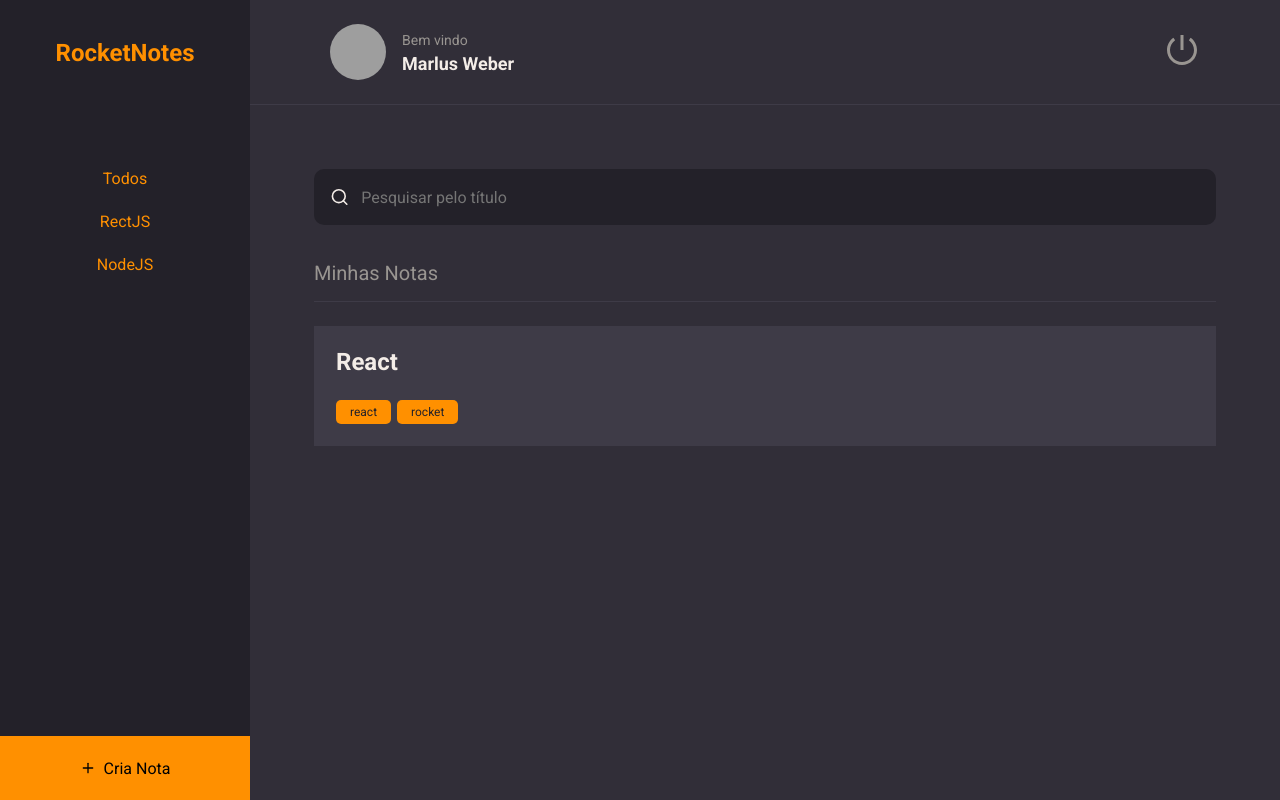
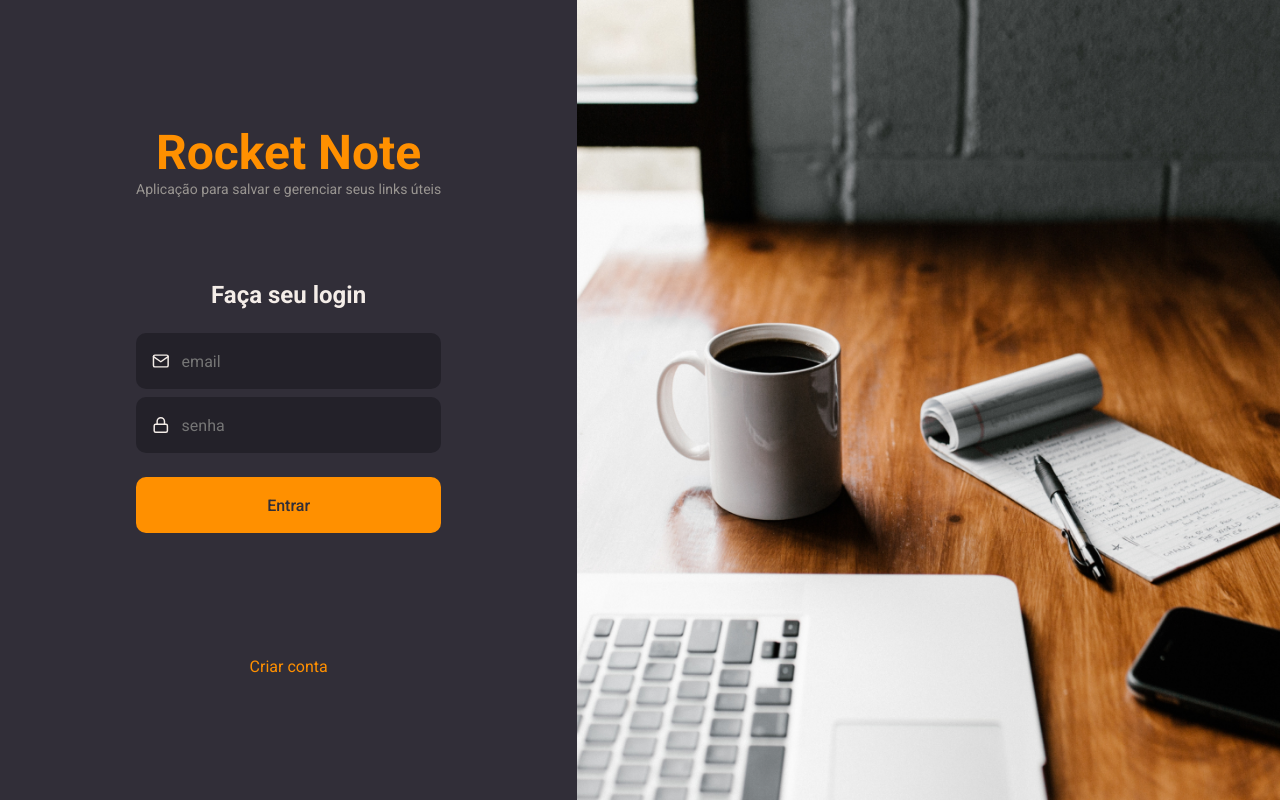
Before and after one commit to MarlusWM/RocketNotes, a React (Vite) app: page / in a window 1280 px wide. Built offline with nearby package versions, Linux system fonts and the light colour scheme; grey boxes are pictures that could not be loaded.

Commit message:
login view

```diff
--- a/src/components/Button/index.jsx
+++ b/src/components/Button/index.jsx
@@ -4,7 +4,6 @@
      return(
      <Container type="button" disabled={loading} {...rest}>
           {loading ? 'Carregando...' : title}
-          {title}
      </Container>
      )
 }
--- a/src/main.jsx
+++ b/src/main.jsx
@@ -1,16 +1,15 @@
 import { StrictMode } from 'react' //exportando pelo export NomeDaComponente
 import { createRoot } from 'react-dom/client' //exportando pelo export NomeDaComponente
-import Details from './pages/Details/Details'
 import  { ThemeProvider } from 'styled-components';
 import theme from './styles/theme';
 import GlobalStyles from './styles/global';
-import { Home } from './pages/Home';
+import { SignIn } from './pages/SignIn';
 
 createRoot(document.getElementById('root')).render(
   <StrictMode>
     <ThemeProvider theme={theme}>
       <GlobalStyles />
-      <Home />
+      <SignIn />
     </ThemeProvider>
   </StrictMode>,
 )
--- /dev/null
+++ b/src/pages/SignIn/index.jsx
@@ -0,0 +1,26 @@
+import { Container, Form } from './style';
+import { Input } from '../../components/Input/index'
+import { FiMail } from '@react-icons/all-files/fi/FiMail'
+import { FiLock } from '@react-icons/all-files/fi/FiLock'
+import { Button } from '../../components/Button/index'
+import { Background } from './style';
+
+export function SignIn(){
+   return(
+      <Container>
+         <Form>
+            <h1>Rocket Note</h1>
+            <p>Aplicação para salvar e gerenciar seus links úteis</p>
+            <h2>Faça seu login</h2>
+
+            <Input placeholder='email' type='text' icon={FiMail}/>
+            <Input placeholder='senha' type='password' icon={FiLock}/>
+            <Button title={'Entrar'}/>
+
+            <a href="#">Criar conta</a>
+         </Form>
+
+         <Background />
+      </Container>
+   )
+}
--- /dev/null
+++ b/src/pages/SignIn/style.js
@@ -0,0 +1,45 @@
+import styled from "styled-components";
+import backgroundImg from '../../assets/background.png';
+
+
+export const Container = styled.div`
+   width: 100%;
+   display: flex;
+   align-items: stretch;
+`;
+
+export const Form = styled.form`
+padding: 0 136px;
+display: flex;
+flex-direction: column;
+justify-content: center;
+align-items: center;
+text-align: center;
+
+> h1 {
+   font-size: 48px;
+   color: ${({ theme }) => theme.COLORS.ORANGE};
+}
+
+> h2 {
+   font-size: 24px;
+   margin-top: 84px;
+   margin-bottom: 24px;
+}
+
+> p {
+   font-size: 14px;
+   color: ${({ theme }) => theme.COLORS.GRAY_100};
+}
+
+> a {
+   color: ${({ theme }) => theme.COLORS.ORANGE};
+   margin-top: 124px;
+}
+`
+export const Background = styled.div`
+   min-height: 100vh;
+   flex: 1;
+   background: url(${backgroundImg}) center;
+   background-size: cover;
+`
```
Also changed, not shown: src/assets/background.png (added).
